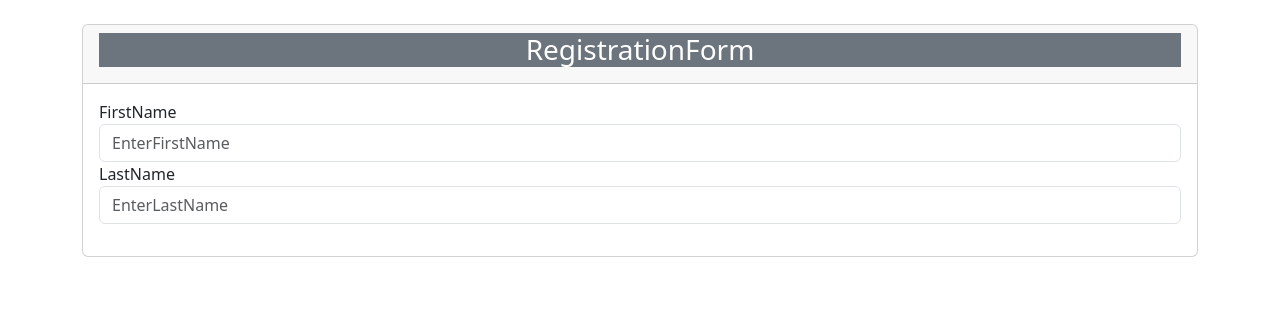
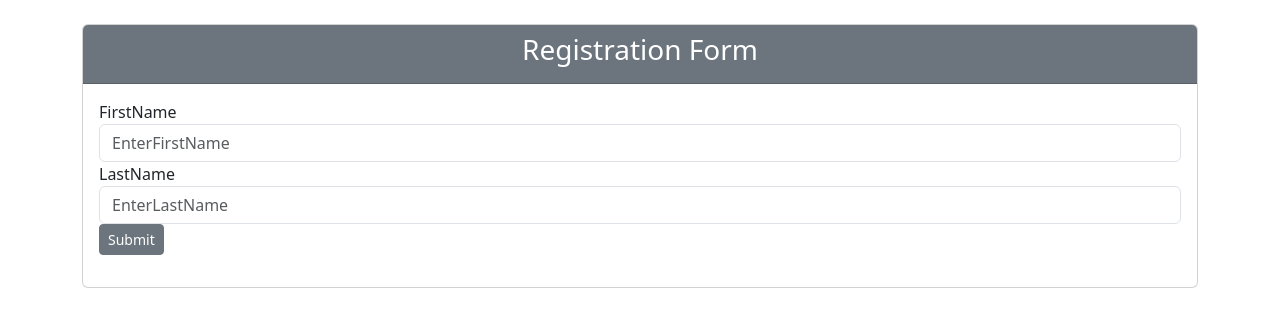
Before and after one commit to surya-6666/26thApril-2023, a plain HTML site: page index.html in a window 1280 px wide. Drawn offline with nearby package versions, Linux system fonts and the light colour scheme.

Commit message:
created new card with Form +submit button

```diff
--- a/index.html
+++ b/index.html
@@ -11,8 +11,8 @@
 <body>
     <div class="container my-4">
         <div class="card">
-            <div class="card-header">
-                <p class="h3 bg-secondary text-white text-center">RegistrationForm</p>
+            <div class="card-header bg-secondary text-white text-center">
+                <p class="h3">Registration Form</p>
             </div>
             <div class="card-body mb-3">
                 <form>
@@ -24,6 +24,9 @@
                         <form-label class="form-group-label">LastName</form-label>
                         <input type="text" class="form-control" placeholder="EnterLastName">
                     </div>
+                    <div>
+                        <button class="btn btn-secondary btn-sm">Submit</button>
+                    </div>
                 </form>
             </div>
         </div>
```
